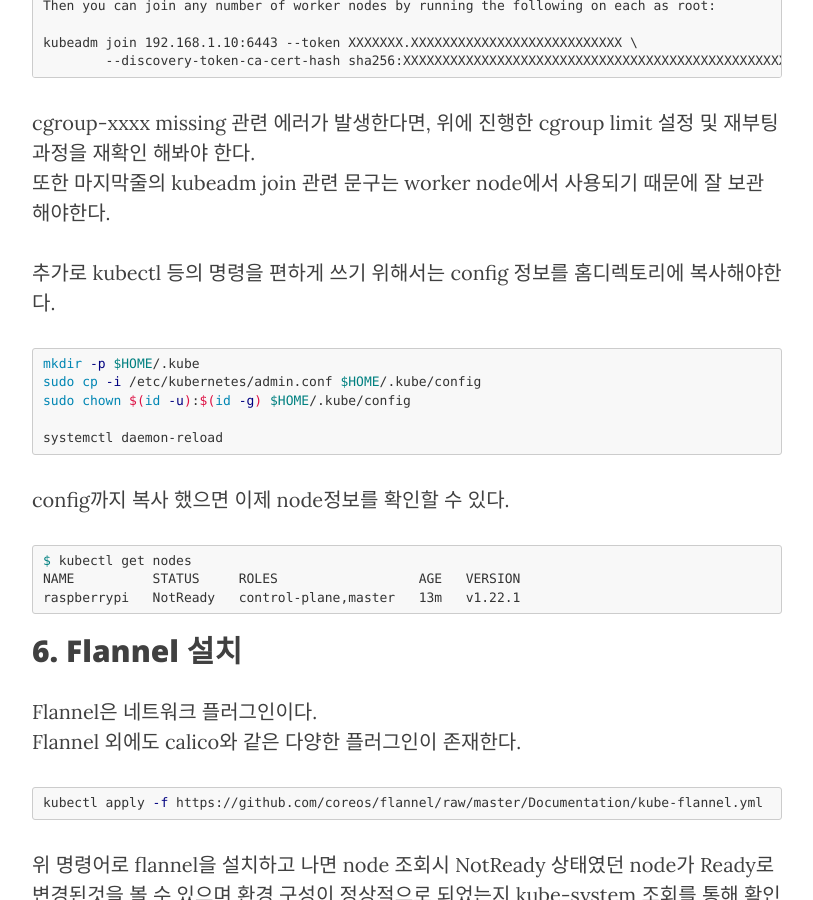
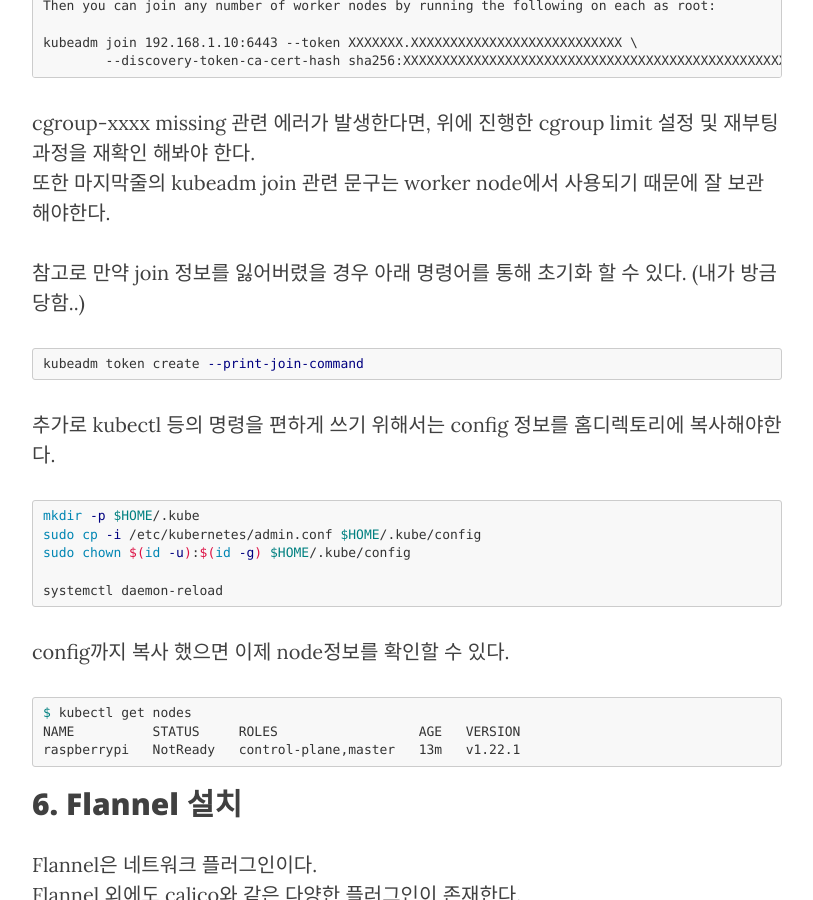
Before and after one commit to Y-JaeHyun/Y-JaeHyun.github.io, a Jekyll site: the page built from _posts/2021-08-29-Docker&k8s-9.md, in a window 1280 px wide and 900 px high, scrolled down 1665 px. Shown: the whole window, without its empty margins (233-1046 px from the left). Built offline with Jekyll 4.4.1, drawn with Linux system fonts in a browser that asks for light colours; nearby versions of some CDN libraries; comment, search, counter and statistics services are not loaded.

Commit message:
loss join command...

````diff
--- a/_posts/2021-08-29-Docker&k8s-9.md
+++ b/_posts/2021-08-29-Docker&k8s-9.md
@@ -91,6 +91,12 @@ kubeadm join 192.168.1.10:6443 --token XXXXXXX.XXXXXXXXXXXXXXXXXXXXXXXXXXX \
 cgroup-xxxx missing 관련 에러가 발생한다면, 위에 진행한 cgroup limit 설정 및 재부팅 과정을 재확인 해봐야 한다.
 또한 마지막줄의 kubeadm join 관련 문구는 worker node에서 사용되기 때문에 잘 보관해야한다.
 
+참고로 만약 join 정보를 잃어버렸을 경우 아래 명령어를 통해 초기화 할 수 있다. (내가 방금 당함..)
+
+```bash
+kubeadm token create --print-join-command
+```
+
 추가로 kubectl 등의 명령을 편하게 쓰기 위해서는 config 정보를 홈디렉토리에 복사해야한다.
 
 ``` bash
````
